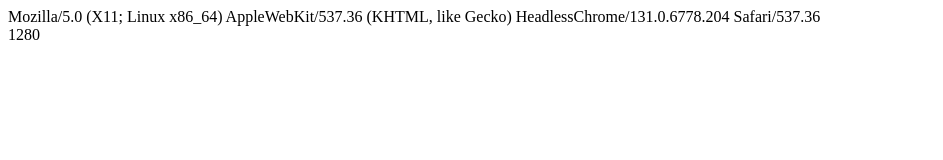
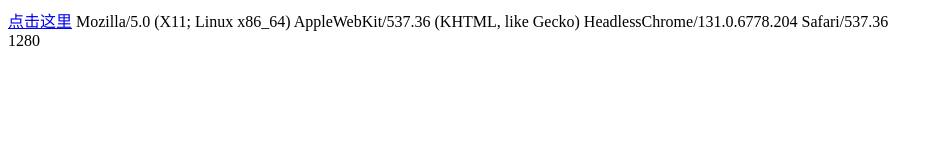
Before and after one commit to jabez128/jabez128.github.io, a website: page archives/vpdemo.html in a window 1280 px wide. Shown: the whole page, without its empty margins (0-943 px from the left). Drawn offline with Linux system fonts and the light colour scheme.

Commit message:
Update vpdemo.html

```diff
--- a/archives/vpdemo.html
+++ b/archives/vpdemo.html
@@ -3,8 +3,10 @@
 <head>
 	<title>demo</title>
 	<meta name="viewport" content="width=750,user-scalable=no">
+	<meta charset="utf-8">
 </head>
 <body>
+	<a href="baidumap://map/cost_share?url=http://febuild.me/archives/vpdemo.html">点击这里</a>
 	<script type="text/javascript">
 		document.write(navigator.userAgent);
 	</script>
```
